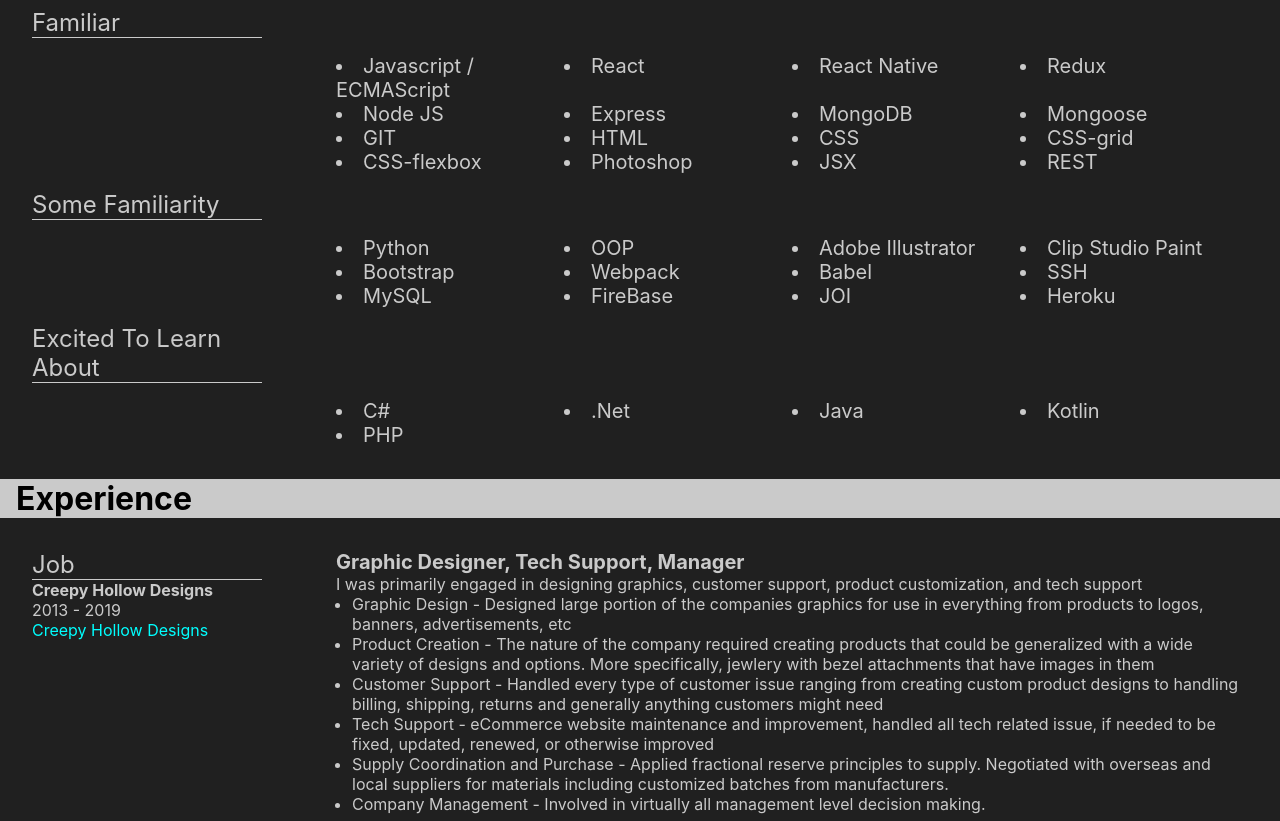
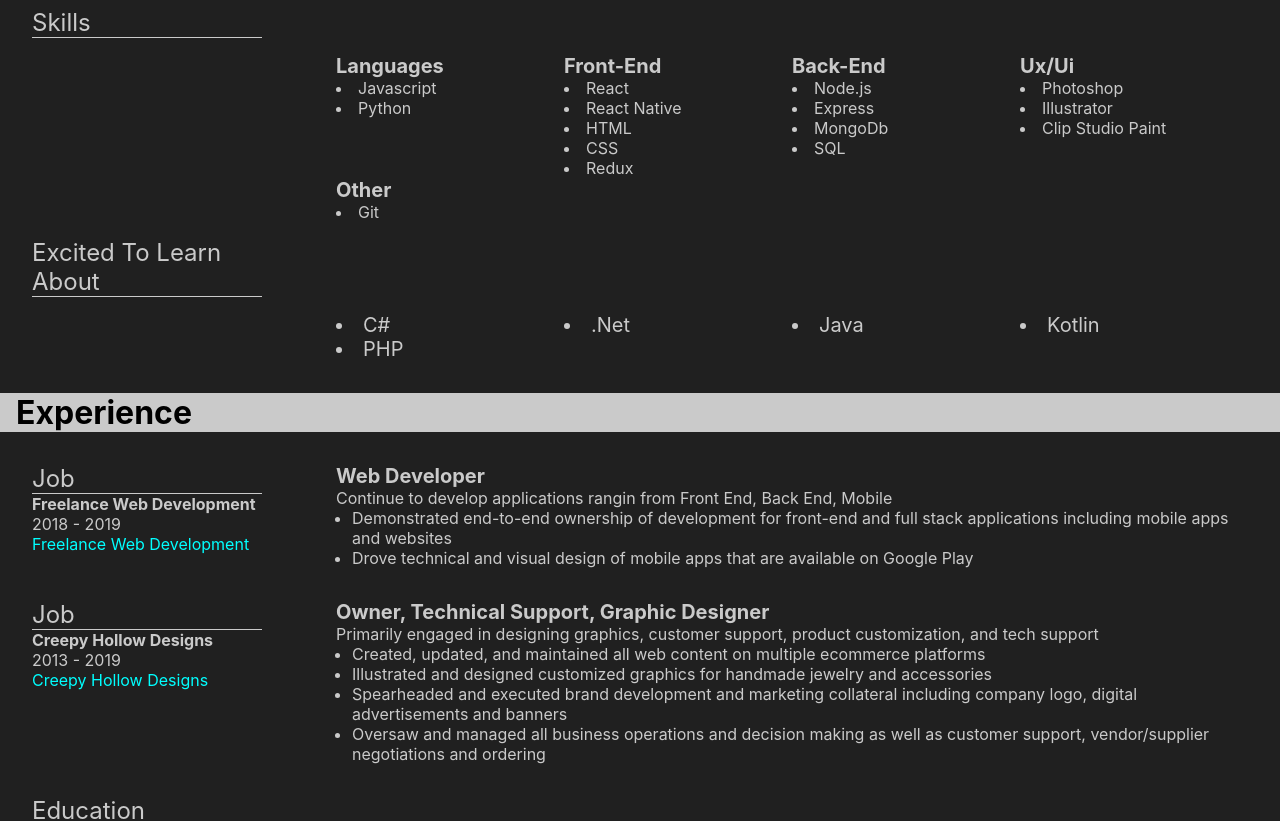
Before and after one commit to slittleton/portfolio1, a React (Create React App) app: page /about in a window 1280 px wide. Shown: the part 5280-6101 px from the top of the page. Built offline with nearby package versions, Linux system fonts and the light colour scheme.

Commit message:
about updated

```diff
--- a/src/components/About.js
+++ b/src/components/About.js
@@ -4,22 +4,33 @@ import "../css/about.css";
 import AboutEntry from "./layout/AboutEntry";
 import AboutEducation from "./AboutEducation";
 import AboutTech from "./AboutTech";
-import Resume from './Resume';
+import Resume from "./Resume";
 
 const job1 = {
   title: "Creepy Hollow Designs",
   date: "2013 - 2019",
   webLink: "https://www.amazon.com/handmade/Creepy-Hollow-Designs",
-  jobTitle: "Graphic Designer, Tech Support, Manager",
+  jobTitle: "Owner, Technical Support, Graphic Designer",
   jobDescription:
-    "I was primarily engaged in designing graphics, customer support, product customization, and tech support",
+    "Primarily engaged in designing graphics, customer support, product customization, and tech support",
   jobDetails: [
-    "Graphic Design - Designed large portion of the companies graphics for use in everything from products to logos, banners, advertisements, etc",
-    "Product Creation - The nature of the company required creating products that could be generalized with a wide variety of designs and options. More specifically, jewlery with bezel attachments that have images in them",
-    "Customer Support - Handled every type of customer issue ranging from creating custom product designs to handling billing, shipping, returns and generally anything customers might need",
-    "Tech Support - eCommerce website maintenance and improvement, handled all tech related issue, if needed to be fixed, updated, renewed, or otherwise improved",
-    "Supply Coordination and Purchase - Applied fractional reserve principles to supply. Negotiated with overseas and local suppliers for materials including customized batches from manufacturers.",
-    "Company Management - Involved in virtually all management level decision making."
+    "Created, updated, and maintained all web content on multiple ecommerce platforms",
+    "Illustrated and designed customized graphics for handmade jewelry and accessories",
+    "Spearheaded and executed brand development and marketing collateral including company logo, digital advertisements and banners",
+    "Oversaw and managed all business operations and decision making as well as customer support, vendor/supplier negotiations and ordering"
+  ]
+};
+const job2 = {
+  title: "Freelance Web Development",
+  date: "2018 - 2019",
+  webLink: "slittleton.com",
+  jobTitle: "Web Developer",
+  jobDescription:
+    "Continue to develop applications rangin from Front End, Back End, Mobile",
+  jobDetails: [
+    "Demonstrated end-to-end ownership of development for front-end and full stack applications including mobile apps and websites",
+    "Drove technical and visual design of mobile apps that are available on Google Play",
+
   ]
 };
 
@@ -54,11 +65,12 @@ const About = React.forwardRef((props, aboutRef) => {
             </div>
 
             <div className="experience-type">
+              <AboutEntry jobInfo={job2} />
               <AboutEntry jobInfo={job1} />
             </div>
 
             <AboutEducation />
-            <Resume/>
+            <Resume />
           </div>
         </div>
       </div>
--- a/src/components/AboutTech.js
+++ b/src/components/AboutTech.js
@@ -1,41 +1,43 @@
-import React from 'react';
+import React from "react";
+import AboutTechLevel from "./AboutTechLevel";
 
-const familiar = [
-  "Javascript / ECMAScript",
-  "React",
-  "React Native",
-  "Redux",
-  "Node JS",
-  "Express",
-  "MongoDB",
-  "Mongoose",
-  "GIT",
-  "HTML",
-  "CSS",
-  "CSS-grid",
-  "CSS-flexbox",
-  "Photoshop",
-  "JSX",
-  "REST"
-];
-const someFamiliarity = [
-  "Python",
-  "OOP",
-  "Adobe Illustrator",
-  "Clip Studio Paint",
-  "Bootstrap",
-  "Webpack",
-  "Babel",
-  "SSH",
-  "MySQL",
-  "FireBase",
-  "JOI",
-  "Heroku"
-];
+// const languages = [
+//   {name:"Javascript", rating: 7.5},
+//   {name:"Python", rating: 4},
+// ]
+// const frontEnd = [
+//   {name:"React", rating: 7.5},
+//   {name:"React Native", rating: 7.5},
+//   {name:"HTML", rating: 7.5},
+//   {name:"CSS", rating: 7.5},
+// ]
+// const backEnd = [
+//   {name:"Node.js", rating: 7.5},
+//   {name:"Express", rating: 5},
+//   {name:"MongoDb", rating: 5},
+//   {name:"SQL", rating: 3},
+// ]
+// const uxUi = [
+//   {name:"Photoshop", rating: 7.5},
+//   {name:"Illustrator", rating: 4},
+//   {name:"Clip Studio Paint", rating: 4},
+// ]
+// const other = [
+//   {name:"Photoshop", rating: 7.5},
+//   {name:"Illustrator", rating: 4},
+//   {name:"Clip Studio Paint", rating: 4},
+// ]
+
+const languages = ["Javascript", "Python"];
+const frontEnd = ["React", "React Native", "HTML", "CSS", "Redux"];
+const backEnd = ["Node.js", "Express", "MongoDb", "SQL"];
+const uxui = ["Photoshop", "Illustrator", "Clip Studio Paint"];
+const other = ["Git"];
+
 const ETLearnAbout = ["C#", ".Net", "Java", "Kotlin", "PHP"];
 
-const AboutTech = () =>{
-  return(
+const AboutTech = () => {
+  return (
     <div className="bottom">
       <div className="exp">
         <h2 className=" center exp-title">Tech</h2>
@@ -44,43 +46,23 @@ const AboutTech = () =>{
       <div className="exp-container">
         <div className="exp-grid">
           <div className="small-grid-unit">
-                  <div className="sub-subtitle">Familiar</div>
+            <div className="sub-subtitle">Skills</div>
           </div>
         </div>
+
         <div className="exp-grid">
           <div className="small-grid-unit"></div>
           <div className="flx">
             <div className="exp-item list-grid">
-                    {familiar.map((item, index) => {
-                      return (
-                        <li className="grid-list-item" key={index}>
-                          {item}
-                        </li>
-                      );
-                    })}
+              <AboutTechLevel tech={languages} category={"Languages"} />
+              <AboutTechLevel tech={frontEnd} category={"Front-End"} />
+              <AboutTechLevel tech={backEnd} category={"Back-End"} />
+              <AboutTechLevel tech={uxui} category={"Ux/Ui"} />
+              <AboutTechLevel tech={other} category={"Other"} />
             </div>
           </div>
         </div>
 
-              <div className="exp-grid">
-                <div className="small-grid-unit">
-                  <div className="sub-subtitle">Some Familiarity</div>
-                </div>
-              </div>
-              <div className="exp-grid">
-                <div className="small-grid-unit"></div>
-                <div className="flx">
-                  <div className="exp-item list-grid">
-                    {someFamiliarity.map((item, index) => {
-                      return (
-                        <li className="grid-list-item" key={index}>
-                          {item}
-                        </li>
-                      );
-                    })}
-                  </div>
-                </div>
-              </div>
         <div className="exp-grid">
           <div className="small-grid-unit">
             <div className="sub-subtitle">Excited To Learn About</div>
@@ -102,6 +84,6 @@ const AboutTech = () =>{
         </div>
       </div>
     </div>
-  )
-}
+  );
+};
 export default AboutTech;
--- /dev/null
+++ b/src/components/AboutTechLevel.js
@@ -0,0 +1,17 @@
+import React from "react";
+
+const AboutTechLevel = ({ tech, category }) => {
+  return (
+    <div>
+      <div className="subtitle">{category}</div>
+      {tech.map(item => {
+        return (
+          <div>
+            <li>{item}</li>
+          </div>
+        );
+      })}
+    </div>
+  );
+};
+export default AboutTechLevel;
--- a/src/components/Resume.js
+++ b/src/components/Resume.js
@@ -1,23 +1,37 @@
-import React,{useState} from "react";
-import resume from "../resumeV2.pdf";
+import React, { useState } from "react";
+import resume from "../resumeV4.2.docx";
 
 const Resume = () => {
-  const [show, setShow] = useState(false);
+  // FOR PDF RESUME
+  // const [show, setShow] = useState(false);
+  // const showResume = () =>{
+  //   if(show){
+  //     return(
+  //       <div className="resume-container">
+  //         <embed src={resume} width="900px" height="1200px" className="resume-doc"/>
+  //       </div>
+  //     )
+  //   }else {return null}
+  // }
+  //   return (
+  //     <div className="resume">
+  //       <button className="resume-link" onClick={()=>setShow(!show)}>Résumé</button>
 
-const showResume = () =>{
-  if(show){
-    return(
-      <div className="resume-container">
-        <embed src={resume} width="900px" height="1200px" className="resume-doc"/>
-      </div>
-    )
-  }else {return null}
-}
+  //       {showResume()}
+  //     </div>
+  //   );
+  // };
+
+  // FOR WORD DOC RESUME
   return (
     <div className="resume">
-      <button className="resume-link" onClick={()=>setShow(!show)}>Résumé</button>
-
-      {showResume()}
+      <a
+        className="resume-link"
+        href={resume}
+        style={{ textDecoration: "none" }}
+      >
+        Résumé
+      </a>
     </div>
   );
 };
```
Also changed, not shown: 2 other files (tests, documents, lock files or other folders). Lines whose indentation alone changed are shown as unchanged.
